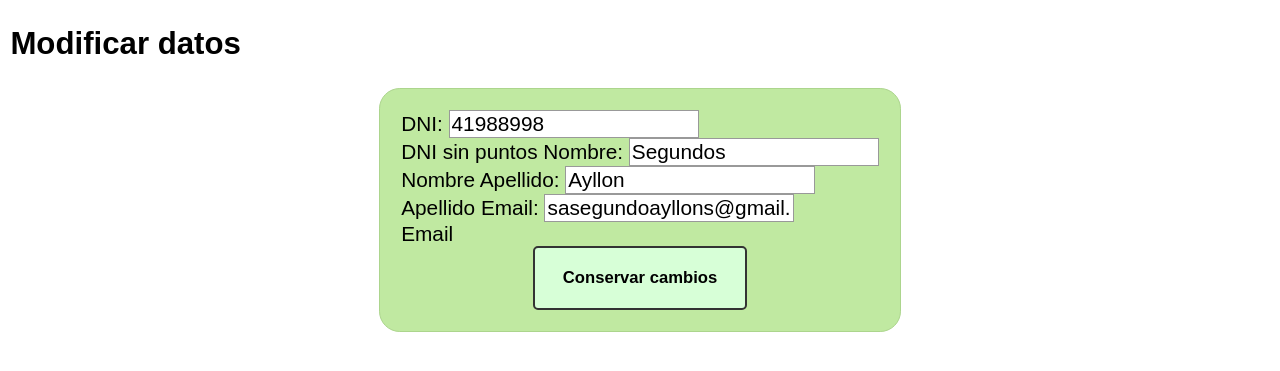
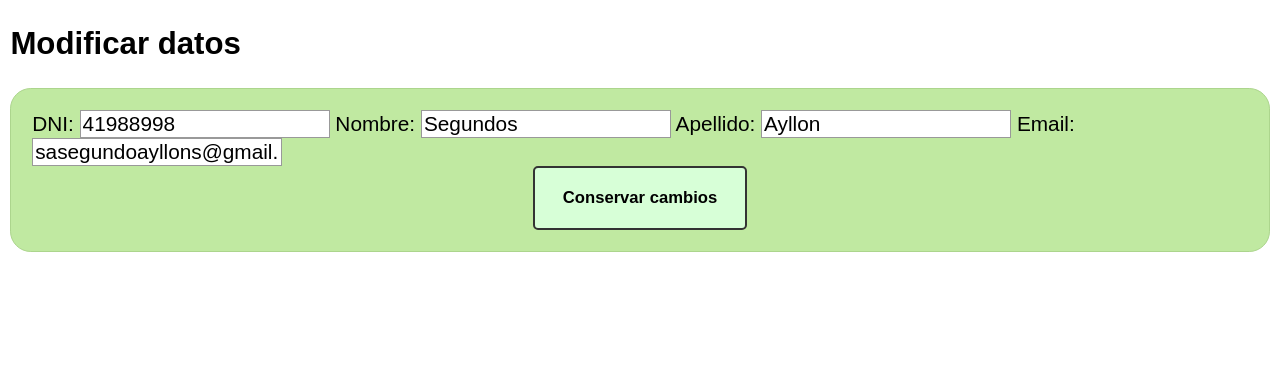
Before and after one commit to fedeMorlan/IS2_2022, a Django app: page /accounts/modificar_datos/ in a window 1280 px wide. Shown: the part 170-541 px from the top of the page. Run offline with Django 4.2, Linux system fonts and the light colour scheme; a user stored in the database is signed in; data comes from the database, SQL or seed files in the repository; both versions use the stored data as it was after the commit.

Commit message:
version final

```diff
--- a/accounts/forms.py
+++ b/accounts/forms.py
@@ -64,10 +64,10 @@ class ElegirCentroForm(ModelForm):
 
 class ModificarDatosForm(ModelForm):
     if User.is_authenticated:
-           dni = forms.CharField(max_length=8, help_text='DNI sin puntos', label='DNI')
-           first_name = forms.CharField(max_length=100, help_text='Nombre', label='Nombre')
-           last_name = forms.CharField(max_length=100, help_text='Apellido', label='Apellido')
-           email = forms.EmailField(max_length=150, help_text='Email', label='Email')
+           dni = forms.CharField(max_length=8, label='DNI')
+           first_name = forms.CharField(max_length=100, label='Nombre')
+           last_name = forms.CharField(max_length=100, label='Apellido')
+           email = forms.EmailField(max_length=150, label='Email')
            def clean_email(self):
                 email = self.cleaned_data.get('email')
                 if User.objects.filter(email=email).exists():
@@ -77,4 +77,4 @@ class ModificarDatosForm(ModelForm):
         pass
     class Meta:
         model = Paciente
-        fields = ('dni', 'first_name', 'last_name','email')
+        fields = ('dni', 'first_name', 'last_name', 'email')
--- a/templates/userinfo.html
+++ b/templates/userinfo.html
@@ -10,7 +10,7 @@
         <li>Dni: {{user.paciente.dni}}</li>
         <li>Nombre: {{user.first_name}}</li>
         <li>Apellido: {{user.last_name}}</li>
-        <li>Email: {{user.email}}</li>
+        <li>Email: {{user.paciente.email}}</li>
         <li>Centro elegido: {{user.paciente.centro_vacunacion}}</li>
     </ul>
 </p>
--- a/vacunassist/settings.py
+++ b/vacunassist/settings.py
@@ -133,7 +133,7 @@ LOGIN_REDIRECT_URL = "home"   # new
 LOGOUT_REDIRECT_URL = "home"   # new
 
 # agregado para recuperar contrasena (funcionalidad django)
-EMAIL_BACKEND = "django.core.mail.backends.filebased.EmailBackend"
+EMAIL_BACKEND = "django.core.mail.backends.smtp.EmailBackend"
 EMAIL_HOST = 'smtp.gmail.com'
 EMAIL_HOST_USER = 'recuperacion.pysoft@gmail.com'
 EMAIL_HOST_PASSWORD = 'ingenieria'
```
Also changed, not shown: db.sqlite3.
